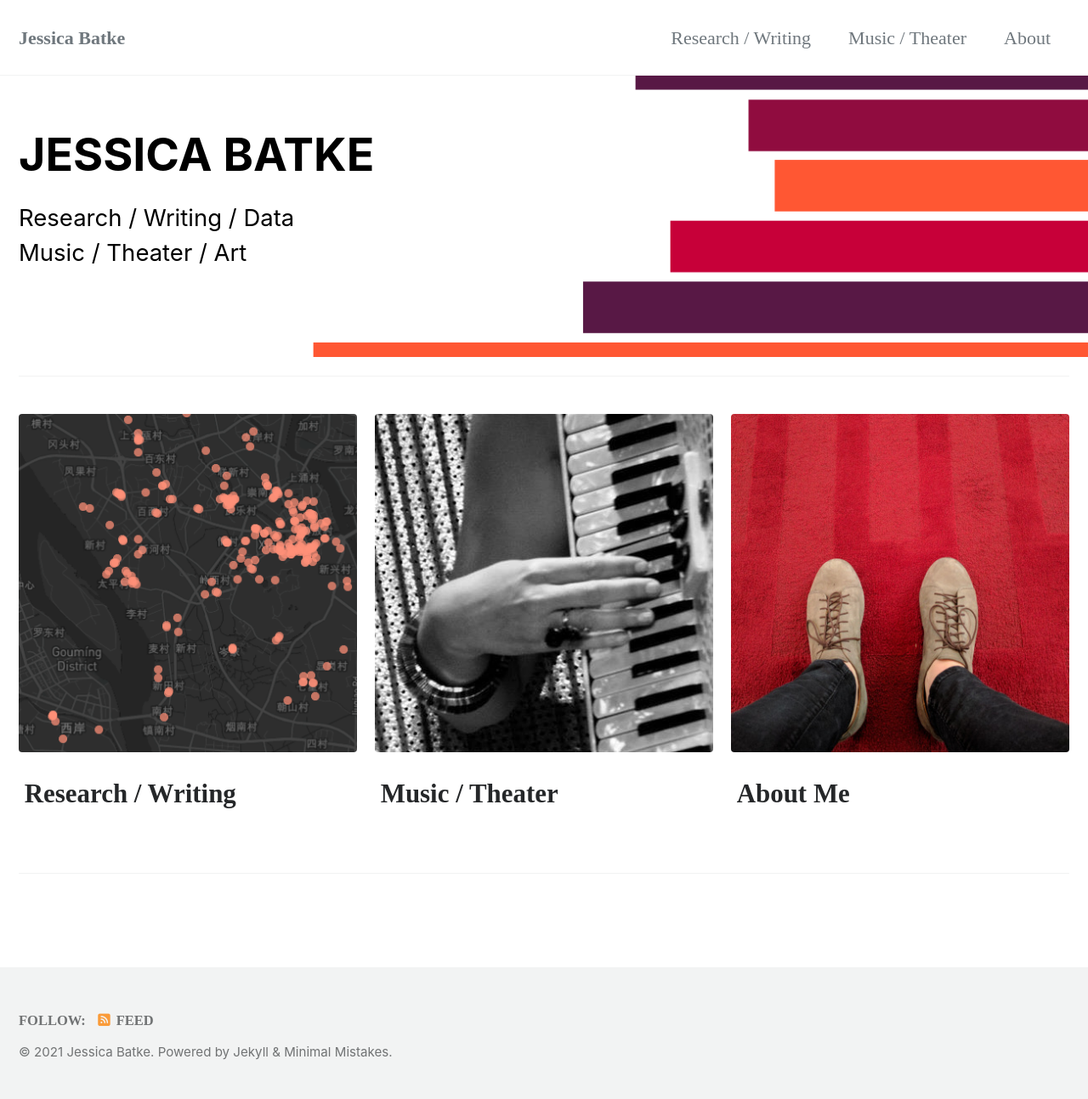
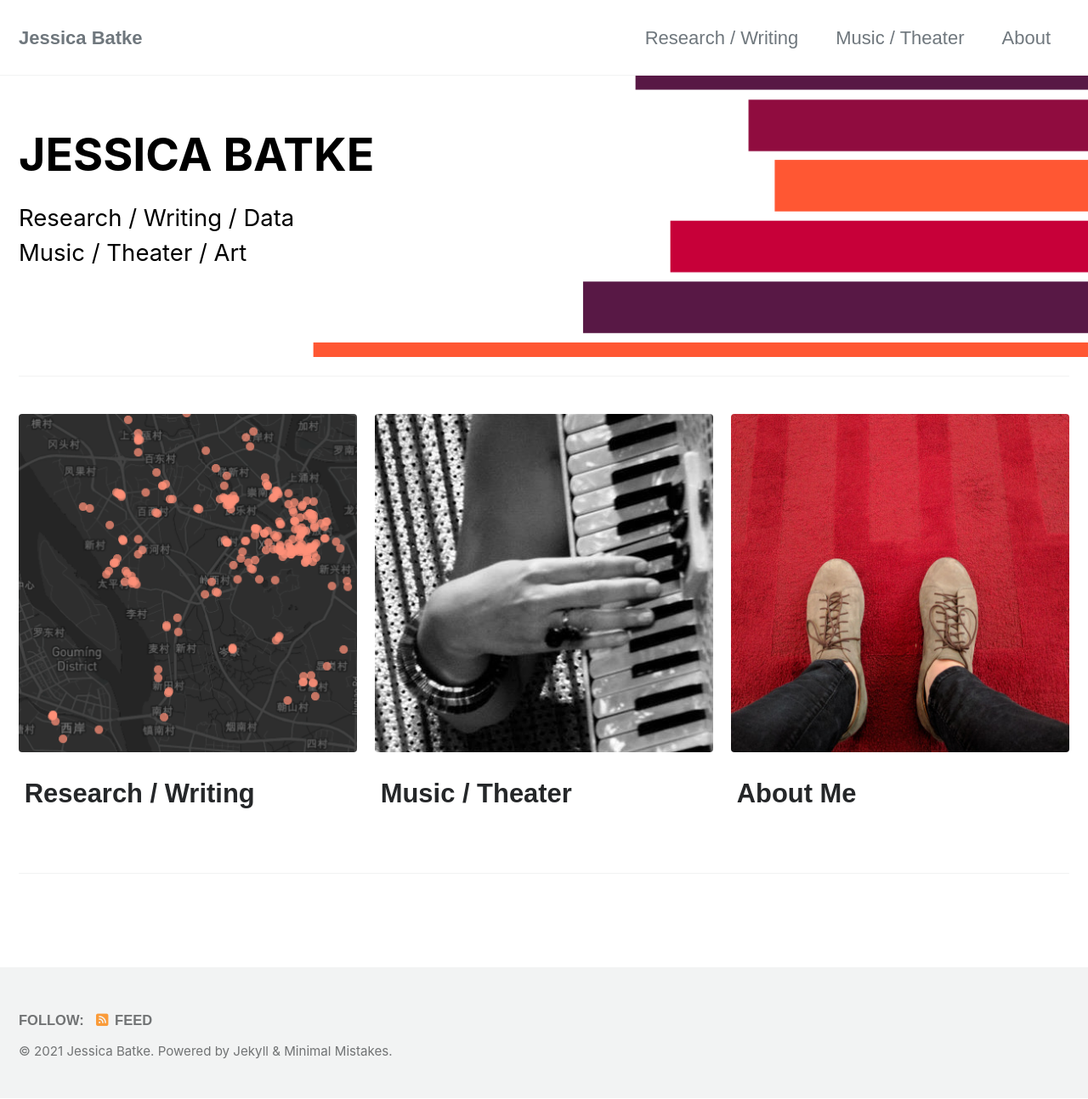
Before and after one commit to jessicabatke/jessicabatke.github.io, a Jekyll site: the page built from index.md, in a window 1280 px wide. Shown: the whole page at 85% size. Built offline with Jekyll 4.4.1, drawn with Linux system fonts in a browser that asks for light colours; cached includes are drawn as plain includes; nearby versions of some CDN libraries; some web fonts are replaced.

Commit message:
Initial commit

```diff
--- a/_sass/minimal-mistakes/_variables.scss
+++ b/_sass/minimal-mistakes/_variables.scss
@@ -15,10 +15,10 @@ $indent-var: 1.3em !default;
 /* system typefaces */
 $serif                        : "Proxima Nova", Georgia, Times, serif !default;
 $sans-serif                   : "Proxima Nova", -apple-system, BlinkMacSystemFont, "Roboto", "Segoe UI", "Helvetica Neue", "Lucida Grande", Arial, sans-serif !default;
-$monospace                    : Monaco, Consolas, "Lucida Console", monospace !default;
+$monospace                    : "Proxima Nova", Monaco, Consolas, "Lucida Console", monospace !default;
 
 /* sans serif typefaces */
-$sans-serif-narrow            : "Proxima Nova" !default;
+$sans-serif-narrow            : "Proxima Nova", sans-serif !default;
 $helvetica                    : "Proxima Nova", Helvetica, "Helvetica Neue", Arial, sans-serif !default;
 
 /* serif typefaces */
```
